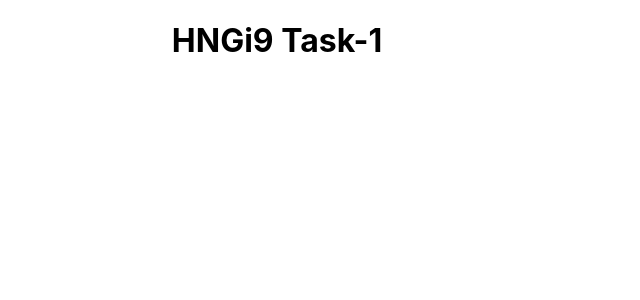
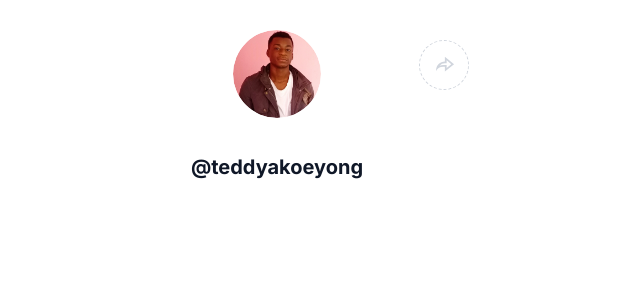
Before and after one commit to teddyakoeyong237/hng9.0stage-1, a React (Create React App) app: page / in a window 1280 px wide. Shown: the top 300 px of the page, without its empty margins (363-1003 px from the left). Built offline with nearby package versions, Linux system fonts and the light colour scheme.

Commit message:
Added profile section component

```diff
--- a/package.json
+++ b/package.json
@@ -8,6 +8,7 @@
     "@testing-library/user-event": "^13.5.0",
     "react": "^18.2.0",
     "react-dom": "^18.2.0",
+    "react-icons": "^4.6.0",
     "react-scripts": "5.0.1",
     "web-vitals": "^2.1.4"
   },
--- a/src/App.js
+++ b/src/App.js
@@ -1,9 +1,10 @@
 import './App.css';
+import Profile from './components/profile/Profile';
 
 function App() {
   return (
     <div className="App">
-        <h1>HNGi9 Task-1</h1>
+      <Profile />
     </div>
   );
 }
--- /dev/null
+++ b/src/components/profile/Profile.jsx
@@ -0,0 +1,25 @@
+import React from 'react';
+import './profile.css';
+import { BsThreeDots } from 'react-icons/bs';
+import { RiShareForwardLine } from 'react-icons/ri';
+
+function Profile() {
+    return (
+        <div className='profile'>
+            <div className='container'>
+                <div className="icons">
+                    <RiShareForwardLine className='icon share_icon' />
+                    <BsThreeDots className='icon threedot_icon'/>
+                </div>
+                <div className='profile_section'>
+                    <img id='profile__img' src="images/teddyakoeyong.jpg" alt="Profile Picture" />
+                </div>
+                <div className='profile_name'>
+                    <h2>@teddyakoeyong</h2>
+                </div>
+            </div>
+        </div>
+    );
+}
+
+export default Profile;
--- /dev/null
+++ b/src/components/profile/profile.css
@@ -0,0 +1,94 @@
+.container {
+    margin: 5px auto;
+    max-width: 1152px;
+}
+
+.profile_section {
+    padding: 10px;
+    position: relative;
+    width: 88px;
+    height: 88px;
+    border-radius: 50%;
+    overflow: hidden;
+    cursor: pointer;
+    margin: 30px auto 10px;
+}
+
+.icons {
+    position: absolute;
+    top: 40px;
+    right: 35%;
+    height: 40px;
+    width: 40px;
+    overflow: hidden;
+    border: 1px dashed #d0d5dd;
+    border-radius: 50%;
+    padding: 24px;
+    object-fit: cover;
+}
+
+.icons img {
+    position: absolute;
+    top: 0;
+    left: 0;
+    width: 100%;
+    height: 100%;
+    object-fit: cover;
+}
+
+.icon {
+    position: absolute;
+    top: 50%;
+    left: 50%;
+    transform: translate(-50%, -50%);
+    width: 21px;
+    height: 23px;
+    color: #d0d5dd;
+    object-fit: cover;
+}
+
+.profile_section #profile__img {
+    height: 150px;
+    aspect-ratio: 1/1;
+    border-radius: 50%;
+    position: absolute;
+    top: 0;
+    left: 0;
+    width: 100%;
+    height: 100%;
+    object-fit: cover;
+}
+
+.profile_name {
+    font-weight: bold;
+    padding: 24px 0px 0px;
+    color: #101828;
+}
+
+.profile_name h2 {
+    font-family: 'Inter';
+    font-style: normal;
+    font-weight: 700;
+    font-size: 20px;
+    line-height: 30px;
+    text-align: center;
+    color: #101828;
+}
+
+.threedot_icon {
+    display: none;
+}
+
+@media screen and (max-width: 720px) {
+    .icons {
+        right: 3%;
+    }
+
+    .share_icon {
+        display: none;
+    }
+
+    .threedot_icon {
+        display: block;
+    }
+}
--- a/src/index.css
+++ b/src/index.css
@@ -1,13 +1,13 @@
-body {
+@import url('https://fonts.googleapis.com/css2?family=Inter:wght@100;200;300;400;500;600;700;800;900&display=swap');
+
+* {
   margin: 0;
-  font-family: -apple-system, BlinkMacSystemFont, 'Segoe UI', 'Roboto', 'Oxygen',
-    'Ubuntu', 'Cantarell', 'Fira Sans', 'Droid Sans', 'Helvetica Neue',
-    sans-serif;
-  -webkit-font-smoothing: antialiased;
-  -moz-osx-font-smoothing: grayscale;
+  padding: 0;
+  box-sizing: border-box;
+  font-family: 'Inter', sans-serif;
+  background-color: #ffffff;
 }
-
-code {
-  font-family: source-code-pro, Menlo, Monaco, Consolas, 'Courier New',
-    monospace;
+.container {
+  max-width: 1152px;
+  padding: 0px 16px;
 }
```
Also changed, not shown: 1 other file (tests, documents, lock files or other folders).
